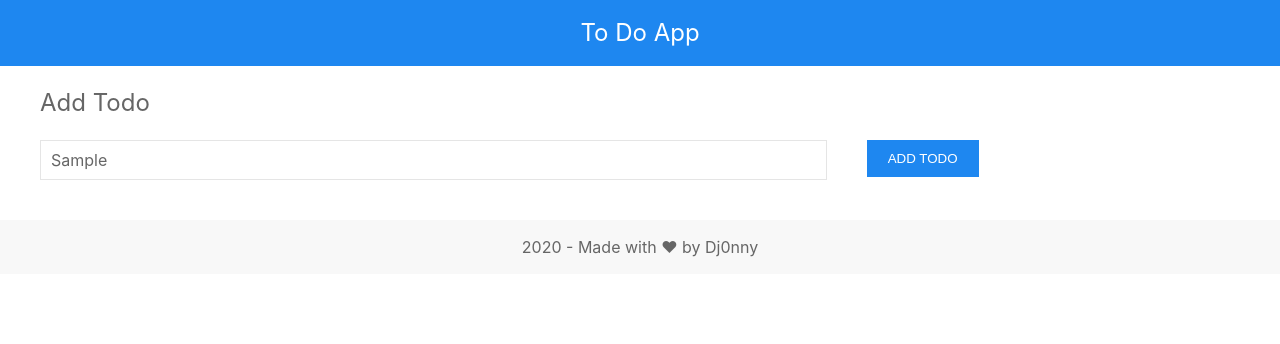
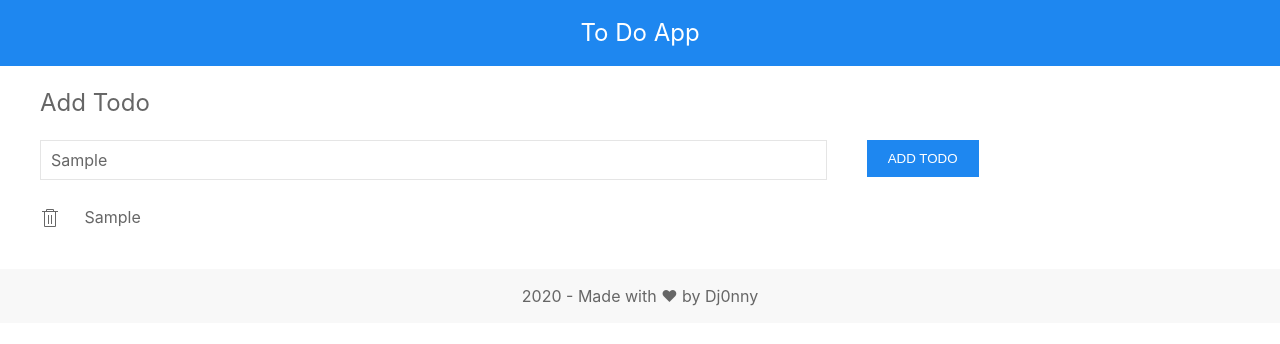
Before and after one commit to dj0nny/to-do-app, a Vue app: page / in a window 1280 px wide. Both pictures are taken after typing "Sample" into the empty fields and a click on the button "ADD TODO". Shown: the top 344 px of the page. Built offline with nearby package versions, Linux system fonts and the light colour scheme.

Commit message:
handle mark as complete, begin handling delete

```diff
--- a/package.json
+++ b/package.json
@@ -10,6 +10,7 @@
   "dependencies": {
     "core-js": "^3.6.5",
     "uikit": "^3.5.5",
+    "uuid": "^8.3.0",
     "vue": "^2.6.11",
     "vue-router": "^3.2.0"
   },
--- a/src/components/AddTodoForm.vue
+++ b/src/components/AddTodoForm.vue
@@ -17,6 +17,8 @@
 </template>
 
 <script>
+import { v4 as uuidv4 } from 'uuid';
+
 export default {
   name: 'AddTodoForm',
   data: () => ({
@@ -26,6 +28,7 @@ export default {
   }),
   methods: {
     handleAdd() {
+      this.newTodo.id = uuidv4();
       this.$emit('todoAdded', this.newTodo);
     },
   },
--- /dev/null
+++ b/src/components/TodoList.vue
@@ -0,0 +1,58 @@
+<template>
+  <div class="todo-list-wrapper">
+    <div class="empty" v-if="list.length === 0">
+      No items
+    </div>
+    <div class="todo-list" v-else>
+      <div class="todo" :class="{ done: todo.done }" v-for="todo in list" :key="todo.id">
+        <span class="delete" @click="deleteTodo(todo)"><span uk-icon="trash"></span></span> <span @click="markAsDone(todo.id)" class="todo-text">{{todo.text}}</span>
+      </div>
+    </div>
+  </div>
+</template>
+
+<script>
+export default {
+  name: 'TodoList',
+  data: () => ({
+    newList: [],
+  }),
+  props: {
+    list: Array,
+  },
+  methods: {
+    markAsDone(id) {
+      this.list.forEach((item) => {
+        if (item.id === id) {
+          // eslint-disable-next-line no-param-reassign
+          item.done = !item.done;
+        }
+      });
+      this.$emit('markedTodo', this.list);
+    },
+    deleteTodo(todoItem) {
+      const index = this.list.indexOf(todoItem);
+      this.newList = this.list.splice(index, 1);
+      console.log(this.newList);
+      // this.$emit('deletedTodo', this.newList);
+    },
+  },
+};
+</script>
+
+<style scoped>
+.todo {
+  cursor: pointer;
+  padding: 5px 0;
+  margin-bottom: 15px;
+}
+
+.delete {
+  display: inline-block;
+  margin-right: 20px;
+}
+
+.todo.done .todo-text {
+  text-decoration: line-through;
+}
+</style>
--- a/src/views/Home.vue
+++ b/src/views/Home.vue
@@ -1,11 +1,13 @@
 <template>
   <div class="home">
     <AddTodoForm @todoAdded="addTodo" />
+    <TodoList :list="todos" @markedTodo="updateTodoList" @deletedTodo="updateTodoList" />
   </div>
 </template>
 
 <script>
 import AddTodoForm from '../components/AddTodoForm.vue';
+import TodoList from '../components/TodoList.vue';
 
 export default {
   name: 'Home',
@@ -14,15 +16,21 @@ export default {
   }),
   components: {
     AddTodoForm,
+    TodoList,
   },
   methods: {
     addTodo(e) {
       const newTodo = {
+        id: e.id,
         text: e.text,
         done: false,
       };
       this.todos.push(newTodo);
       localStorage.setItem('todoList', JSON.stringify(this.todos));
+    },
+    updateTodoList(e) {
+      console.log(e);
+      localStorage.setItem('todoList', JSON.stringify(e));
     },
   },
   mounted() {
```
Also changed, not shown: 2 other files (tests, documents, lock files or other folders).
